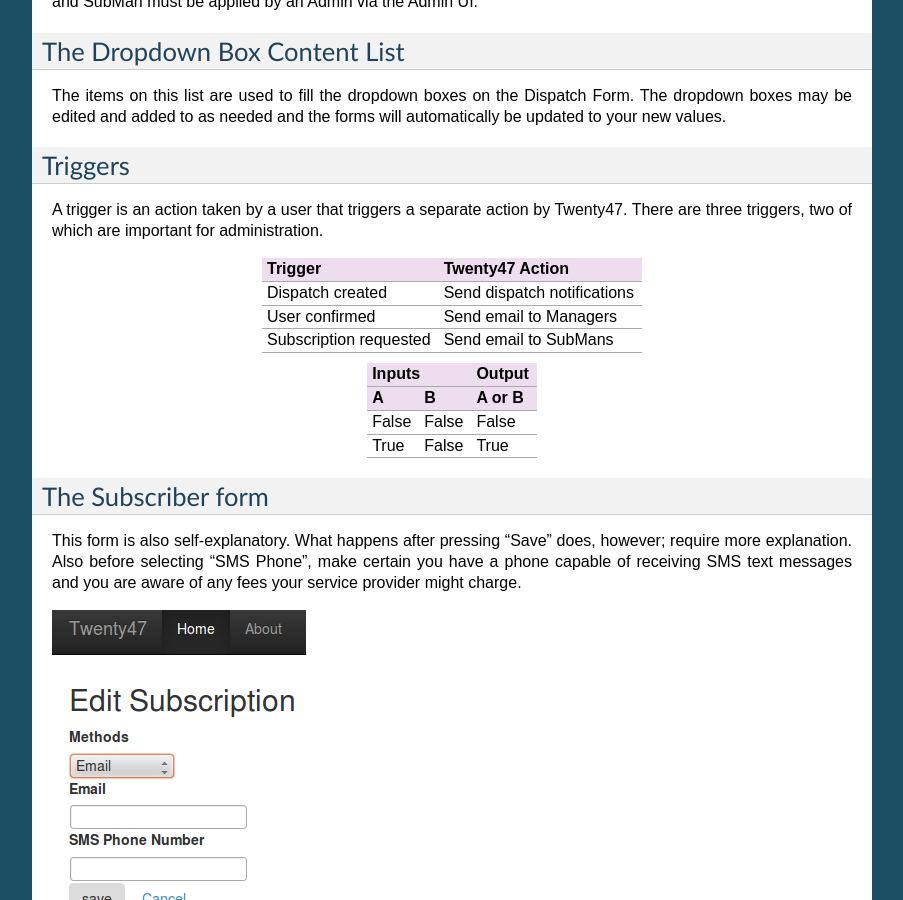
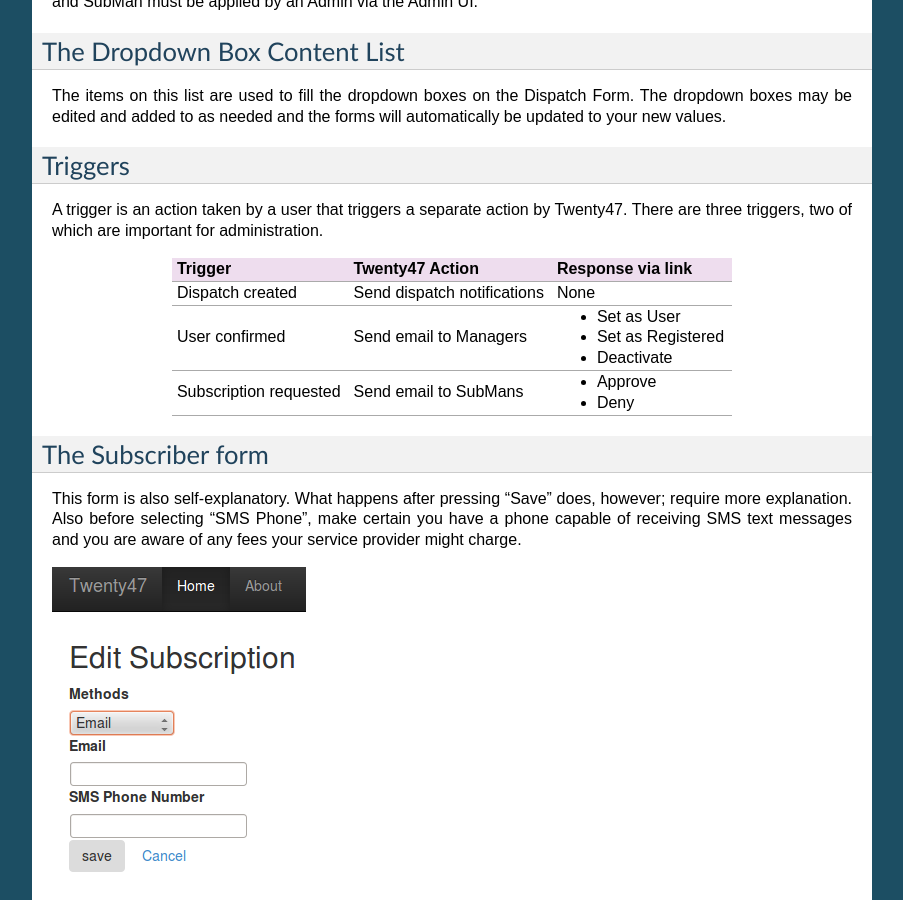
Before and after one commit to gary-dalton/Twenty47, a Sphinx documentation site: the page built from docs/for_admins.rst, in a window 1280 px wide and 900 px high, scrolled down 2039 px. Shown: the whole window, without its empty margins (198-1101 px from the left). Built offline with Sphinx 7.4.7, drawn with Linux system fonts in a browser that asks for light colours.

Commit message:
Finish triggers table

```diff
--- a/docs/for_admins.rst
+++ b/docs/for_admins.rst
@@ -71,22 +71,17 @@ A trigger is an action taken by a user that triggers a separate action
 by Twenty47. There are three triggers, two of which are important for
 administration.
 
-======================  ============================
- Trigger                 Twenty47 Action
-======================  ============================
-Dispatch created        Send dispatch notifications
-User confirmed          Send email to Managers
-Subscription requested  Send email to SubMans
-======================  ============================
+======================  ============================    ====================
+ Trigger                 Twenty47 Action                 Response via link
+======================  ============================    ====================
+Dispatch created        Send dispatch notifications     None
+User confirmed          Send email to Managers          * Set as User
+                                                        * Set as Registered
+                                                        * Deactivate
+Subscription requested  Send email to SubMans           * Approve
+                                                        * Deny
+======================  ============================    ====================
 
-=====  =====  ======
-   Inputs     Output
-------------  ------
-  A      B    A or B
-=====  =====  ======
-False  False  False
-True   False  True
-=====  =====  ======
 
 
 
```
